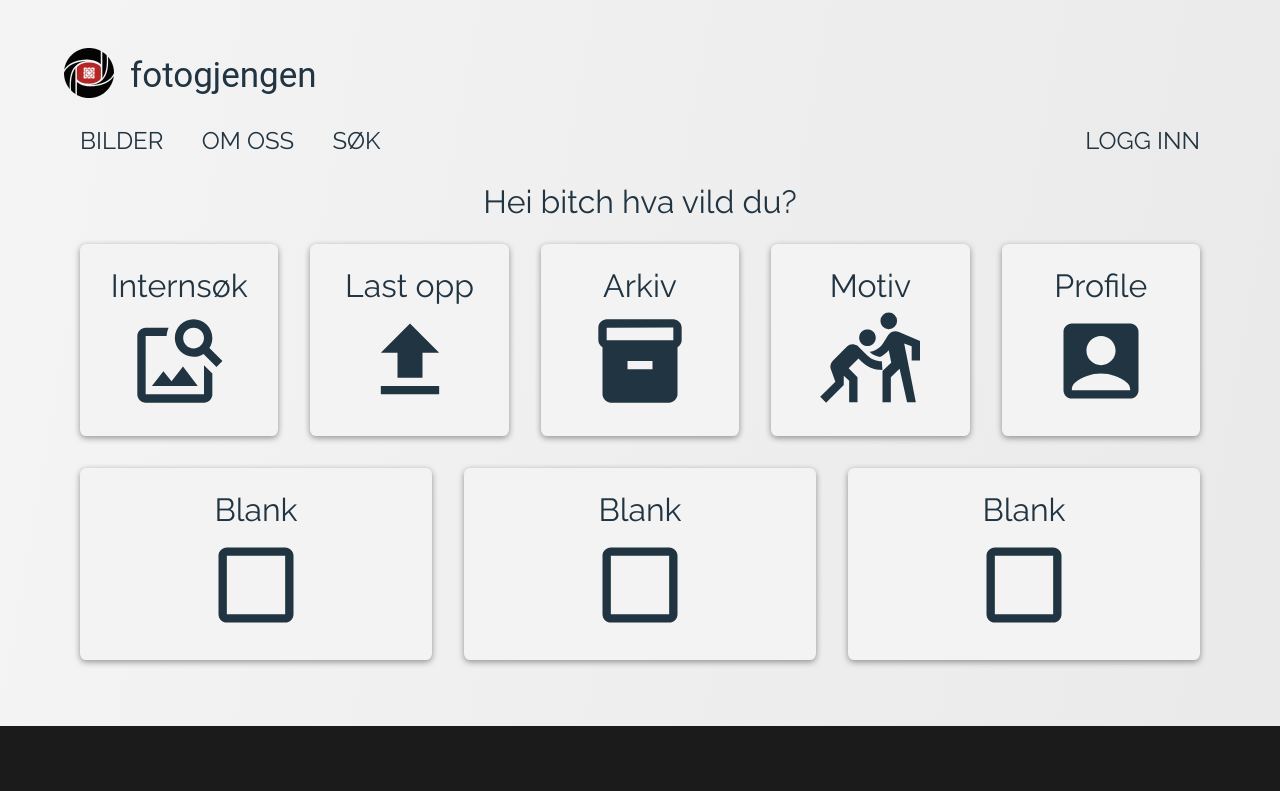
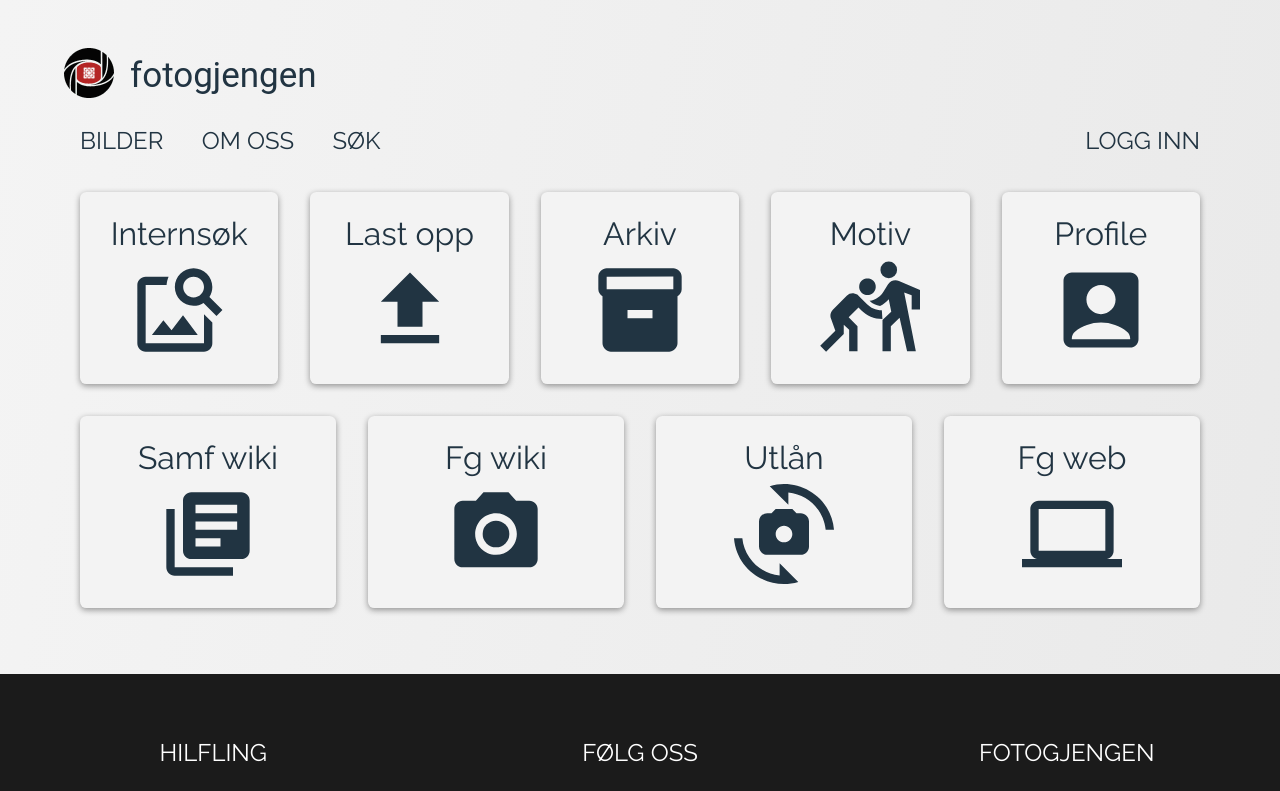
Before and after one commit to Fotogjengen/hilfling-frontend-extern, a React (Create React App) app: page /intern in a window 1280 px wide. Shown: the top 791 px of the page. Built offline with nearby package versions, Linux system fonts and the light colour scheme.

Commit message:
removed head text and added more intern links

```diff
--- a/src/AppRoutes.tsx
+++ b/src/AppRoutes.tsx
@@ -11,6 +11,7 @@ import Search from "./components/searchPage/Search";
 import CsaTester from "./views/CsaTester";
 import LoggInn from "./views/Intern/LoggInn/LoggInn";
 import InternNav from "./views/Intern/InternNav/InternNav";
+import Redirect from "./utils/Redirect/Redirect";
 
 const AppRoutes: FC = () => {
   return (
@@ -29,6 +30,24 @@ const AppRoutes: FC = () => {
         <Route path="/logg-inn" element={<LoggInn />} />
         <Route path="/intern" element={<InternNav />} />
         <Route path="*" element={<NotFound />} />
+        <Route
+          path="/samf-wiki"
+          element={<Redirect link="https://wiki.samfundet.no/wiki/" />}
+        />
+        <Route
+          path="/fg-wiki"
+          element={<Redirect link="https://wiki.samfundet.no/fg/" />}
+        />
+        <Route
+          path="/utlaan"
+          element={
+            <Redirect link="https://wiki.samfundet.no/fg/Utl%C3%A5nsordning" />
+          }
+        />
+        <Route
+          path="/fg-web"
+          element={<Redirect link="https://github.com/Fotogjengen/" />}
+        />
       </Routes>
     </>
   );
--- /dev/null
+++ b/src/utils/Redirect/Redirect.tsx
@@ -0,0 +1,12 @@
+import React, { FC } from "react";
+
+interface Props {
+  link: string;
+}
+
+const Redirect: FC<Props> = ({ link }: Props) => {
+  window.location.replace(link);
+  return <div>Redirecting...</div>;
+};
+
+export default Redirect;
--- a/src/views/Intern/InternNav/InternNav.module.css
+++ b/src/views/Intern/InternNav/InternNav.module.css
@@ -5,11 +5,20 @@
     font-size: 2rem;
 }
 
+.head {
+    text-align: center;
+    width: 95%;
+    margin-bottom: 0.5rem;
+
+
+}
+
 .linkContainer {
     width: 100%;
     display: flex;
     justify-content: center;
     flex-wrap: wrap;
+
 
 }
 
--- a/src/views/Intern/InternNav/InternNav.tsx
+++ b/src/views/Intern/InternNav/InternNav.tsx
@@ -6,7 +6,10 @@ import InventoryIcon from "@mui/icons-material/Inventory";
 import UploadIcon from "@mui/icons-material/Upload";
 import SportsKabaddiIcon from "@mui/icons-material/SportsKabaddi";
 import AccountBoxIcon from "@mui/icons-material/AccountBox";
-import CheckBoxOutlineBlankIcon from "@mui/icons-material/CheckBoxOutlineBlank";
+import LibraryBooksIcon from "@mui/icons-material/LibraryBooks";
+import CameraAltIcon from "@mui/icons-material/CameraAlt";
+import CameraswitchIcon from "@mui/icons-material/Cameraswitch";
+import ComputerIcon from "@mui/icons-material/Computer";
 import { Link } from "react-router-dom";
 
 const InternNav = () => {
@@ -38,26 +41,30 @@ const InternNav = () => {
       icon: <AccountBoxIcon style={{ fontSize: iconSize }} />,
     },
     {
-      name: "Blank",
-      to: "/nopage",
-      icon: <CheckBoxOutlineBlankIcon style={{ fontSize: iconSize }} />,
+      name: "Samf wiki",
+      to: "/samf-wiki",
+      icon: <LibraryBooksIcon style={{ fontSize: iconSize }} />,
     },
     {
-      name: "Blank",
-      to: "/nopage",
-      icon: <CheckBoxOutlineBlankIcon style={{ fontSize: iconSize }} />,
+      name: "Fg wiki",
+      to: "/fg-wiki",
+      icon: <CameraAltIcon style={{ fontSize: iconSize }} />,
     },
     {
-      name: "Blank",
-      to: "/nopage",
-      icon: <CheckBoxOutlineBlankIcon style={{ fontSize: iconSize }} />,
+      name: "Utlån",
+      to: "/utlaan",
+      icon: <CameraswitchIcon style={{ fontSize: iconSize }} />,
+    },
+    {
+      name: "Fg web",
+      to: "/fg-web",
+      icon: <ComputerIcon style={{ fontSize: iconSize }} />,
     },
   ];
 
   return (
     <>
       <div className={styles.container}>
-        <div>Hei bitch hva vild du?</div>
         <div className={styles.linkContainer}>
           {internLinks.map((link, index) => (
             <Link className={styles.linkBox} key={index} to={link.to}>
```
